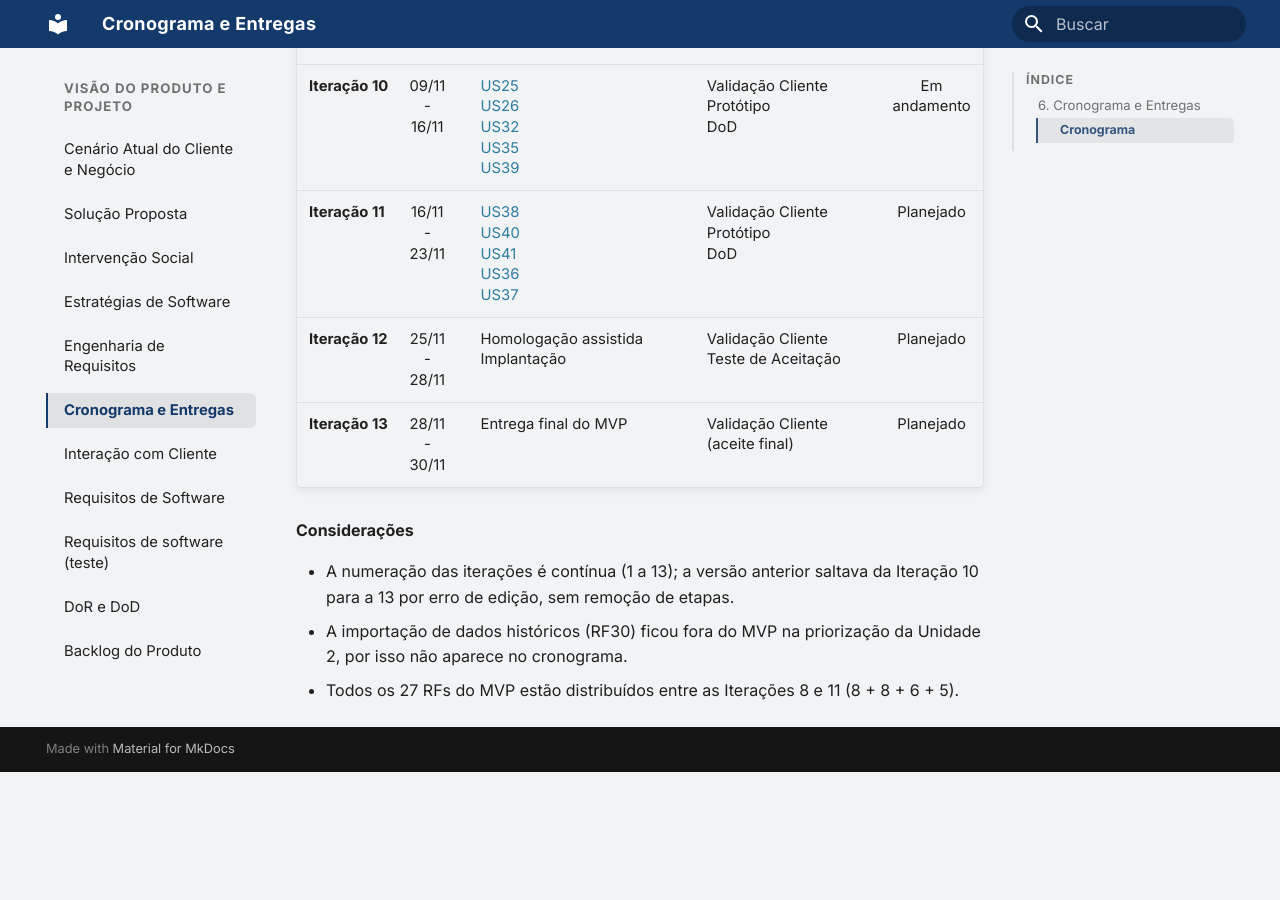
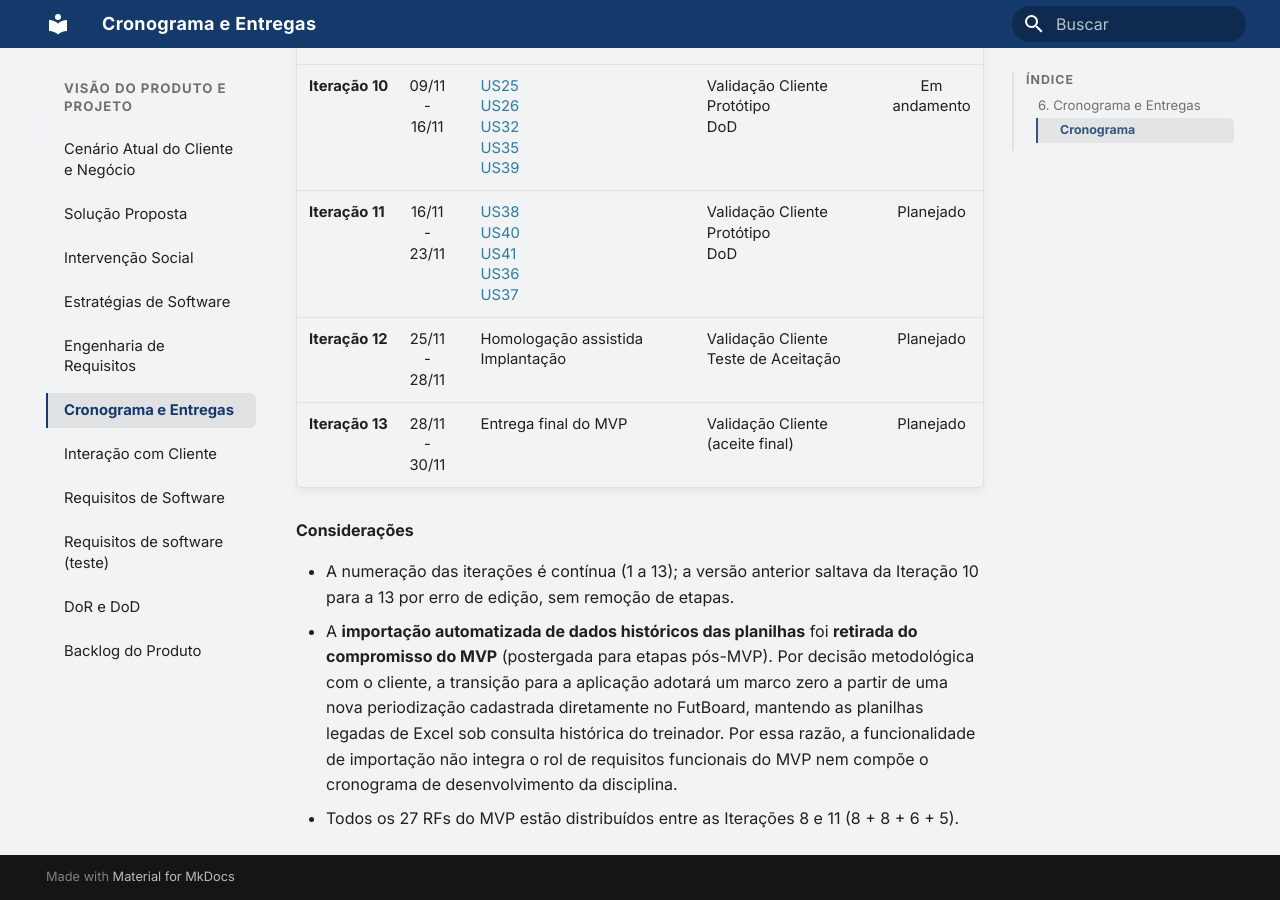
Before and after one commit to mdsreq-fga-unb/REQ-2026.2-T01-FutBoard, an MkDocs documentation site: the page built from docs/visao-produto/cronogramas-entregas.md, in a window 1280 px wide and 900 px high, scrolled down 1632 px. Built offline with MkDocs 1.6.1 and Material for MkDocs 9.7.7, drawn with Linux system fonts in a browser that asks for light colours; before the commit the page ends 2404 px from its top, so only the background shows below that.

Commit message:
docs: formaliza retirada da importacao de planilhas do MVP (refs #10)

```diff
--- a/docs/visao-produto/cronogramas-entregas.md
+++ b/docs/visao-produto/cronogramas-entregas.md
@@ -125,5 +125,5 @@ O cronograma está organizado em iterações semanais distribuídas pelas fases
 **Considerações**
 
 - A numeração das iterações é contínua (1 a 13); a versão anterior saltava da Iteração 10 para a 13 por erro de edição, sem remoção de etapas.
-- A importação de dados históricos (RF30) ficou fora do MVP na priorização da Unidade 2, por isso não aparece no cronograma.
+- A **importação automatizada de dados históricos das planilhas** foi **retirada do compromisso do MVP** (postergada para etapas pós-MVP). Por decisão metodológica com o cliente, a transição para a aplicação adotará um marco zero a partir de uma nova periodização cadastrada diretamente no FutBoard, mantendo as planilhas legadas de Excel sob consulta histórica do treinador. Por essa razão, a funcionalidade de importação não integra o rol de requisitos funcionais do MVP nem compõe o cronograma de desenvolvimento da disciplina.
 - Todos os 27 RFs do MVP estão distribuídos entre as Iterações 8 e 11 (8 + 8 + 6 + 5).
```
Also changed, not shown: docs/visao-produto/cenario-atual.md (+1 -1 lines).
